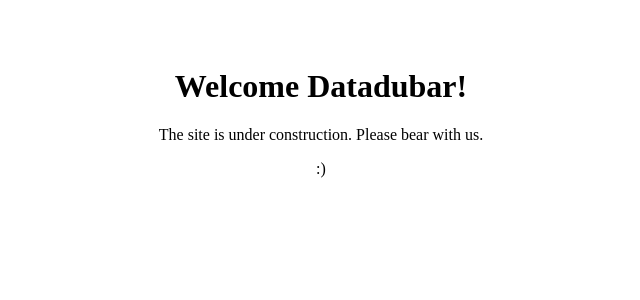
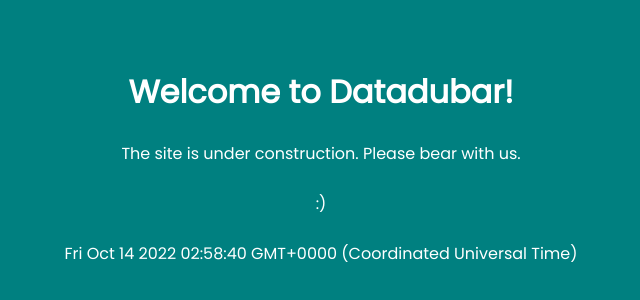
Before and after one commit to helloharun/test_web, a plain HTML site: page index.html in a window 1280 px wide. Shown: the part 132-432 px from the top of the page, without its empty margins (319-959 px from the left). Drawn offline with Linux system fonts and the light colour scheme.

Commit message:
timer added

```diff
--- a/index.html
+++ b/index.html
@@ -1,17 +1,30 @@
 <!DOCTYPE html>
 <html lang="en">
+
 <head>
    <meta charset="UTF-8">
    <meta http-equiv="X-UA-Compatible" content="IE=edge">
    <meta name="viewport" content="width=device-width, initial-scale=1.0">
    <title>Data Durbar</title>
+
    <link rel="stylesheet" href="style.css">
+   <script src="index.js"></script>
+
+   <link rel="preconnect" href="https://fonts.googleapis.com">
+   <link rel="preconnect" href="https://fonts.gstatic.com" crossorigin>
+   <link href="https://fonts.googleapis.com/css2?family=Poppins&display=swap" rel="stylesheet">
 </head>
+
 <body>
    <div class="container">
-      <h1>Welcome Datadubar!</h1>
+      <h1>Welcome to Datadubar!</h1>
+      <br>
       <p>The site is under construction. Please bear with us.</p>
+      <br>
       <p>:)</p>
+      <br>
+      <div id="samaya"></div>
    </div>
 </body>
+
 </html>
--- /dev/null
+++ b/index.js
@@ -0,0 +1,8 @@
+
+function timeDefiner() {
+   var timer = document.getElementById("samaya");
+   var time = new Date()
+   timer.innerText = time
+}
+
+setInterval(timeDefiner, 1000);
--- a/style.css
+++ b/style.css
@@ -1,3 +1,13 @@
+*{
+   padding: 0;
+   margin: 0;
+}
+
+body{
+   font-family: 'Poppins', sans-serif;
+   background-color: teal;
+   color: white;
+}
 .container{
    margin-top: 200px;
    text-align: center;
```
